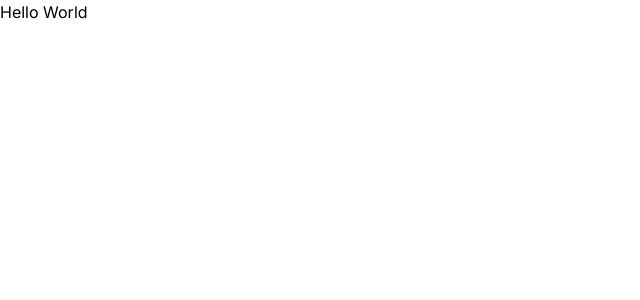
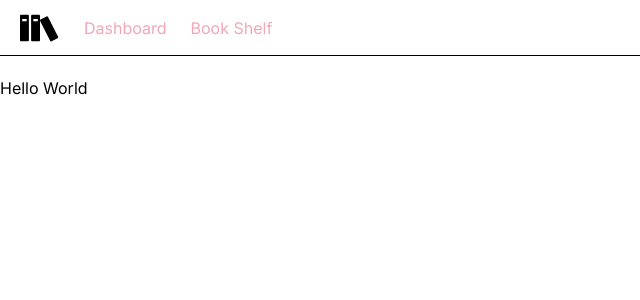
Before and after one commit to jamilaferron/reading-journal, a Next.js app in the folder reading-journal-app/: page / in a window 1280 px wide. Shown: the top 300 px of the page, without its empty margins (0-640 px from the left). Built offline with nearby package versions, Linux system fonts and the light colour scheme.

Commit message:
Build the navbar

```diff
--- /dev/null
+++ b/reading-journal-app/app/NavBar.tsx
@@ -0,0 +1,37 @@
+import Link from "next/link";
+import React from "react";
+import { ImBooks } from "react-icons/im";
+
+const NavBar = () => {
+  const links = [
+    {
+      label: "Dashboard",
+      href: "/",
+    },
+    {
+      label: "Book Shelf",
+      href: "/book-shelf",
+    },
+  ];
+
+  return (
+    <nav className="flex space-x-6 border-b mb-5 px-5 h-14 items-center">
+      <Link href="/">
+        <ImBooks size="2.5em" />
+      </Link>
+      <ul className="flex space-x-6">
+        {links.map((link) => (
+          <Link
+            key={link.href}
+            className="text-cherry-blossom-pink hover:text-blush-pink transition-colors"
+            href={link.href}
+          >
+            {link.label}
+          </Link>
+        ))}
+      </ul>
+    </nav>
+  );
+};
+
+export default NavBar;
--- a/reading-journal-app/app/layout.tsx
+++ b/reading-journal-app/app/layout.tsx
@@ -1,6 +1,7 @@
 import type { Metadata } from "next";
 import { Inter } from "next/font/google";
 import "./globals.css";
+import NavBar from "./NavBar";
 
 const inter = Inter({ subsets: ["latin"] });
 
@@ -16,7 +17,10 @@
 }>) {
   return (
     <html lang="en">
-      <body className={inter.className}>{children}</body>
+      <body className={inter.className}>
+        <NavBar />
+        <main>{children}</main>
+      </body>
     </html>
   );
 }
--- a/reading-journal-app/tailwind.config.ts
+++ b/reading-journal-app/tailwind.config.ts
@@ -14,6 +14,13 @@
           "conic-gradient(from 180deg at 50% 50%, var(--tw-gradient-stops))",
       },
     },
+    colors: {
+      "tickle-me-pink": "#F288AF",
+      "blush-pink": "#D95B7D",
+      "cherry-blossom-pink": "#F2A7B5",
+      "amaranth-pink": "#F2A2C0",
+      "eggplant": "#593C47",
+    },
   },
   plugins: [],
 };
```
Also changed, not shown: reading-journal-app/package.json (+5 -4 lines), 1 other file (tests, documents, lock files or other folders).
